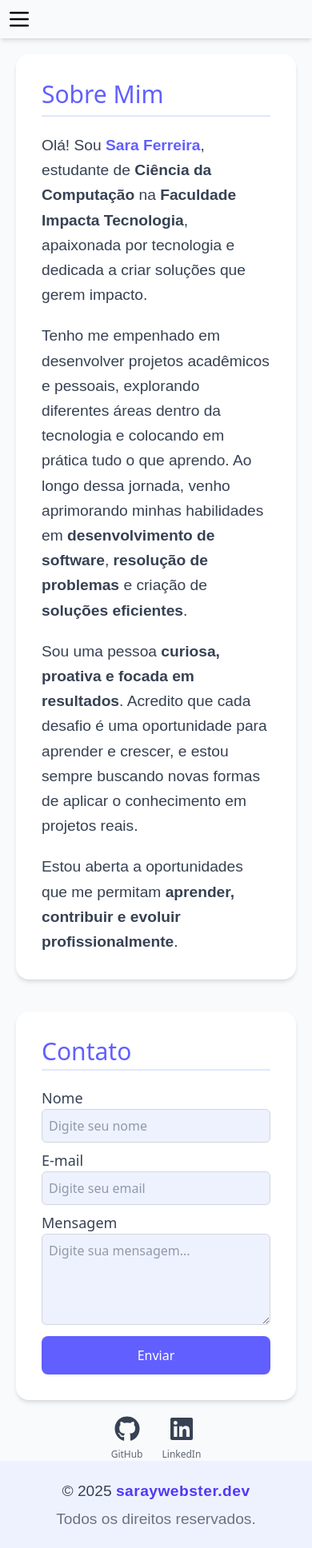
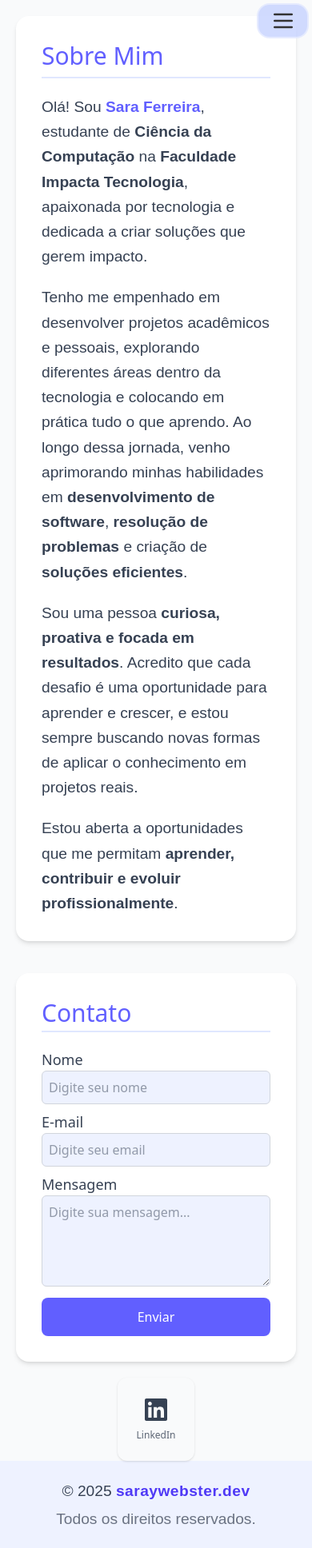
Before and after one commit to saraywebster/minimalist-portfolio, a React (Vite) app: page / in a window 390 px wide. Shown: the whole page at 80% size. Built offline with nearby package versions, Linux system fonts and the light colour scheme; a web font is replaced by a local one.

Commit message:
:construction: contact

```diff
--- a/src/components/contact/contact.tsx
+++ b/src/components/contact/contact.tsx
@@ -1,11 +1,15 @@
 import { Form } from "./form";
-import { IconsContact } from "./icons";
+import { CardLinkedIn } from "./icons";
 export const Contact = () => {
   return (
     <>
-      <section className="flex flex-col justify-center w-full space-y-5">
+      <section
+        className="flex flex-col justify-center  items-center w-full space-y-5"
+        id="contact"
+      >
         <Form />
-        <IconsContact />
+
+        <CardLinkedIn />
       </section>
     </>
   );
--- a/src/components/contact/icons.tsx
+++ b/src/components/contact/icons.tsx
@@ -1,13 +1,12 @@
 import { FaGithub, FaLinkedin } from "react-icons/fa";
 
-export const IconsContact = () => {
+export const Github = () => {
   return (
-    <div className="flex gap-6 justify-center">
     <a
       href="https://github.com/saraywebster"
       target="_blank"
       rel="noopener noreferrer"
-        aria-label="GitHub de Saray Webster"
+      aria-label="GitHub de Sara Ferreira - saraywebster"
       className="group flex flex-col items-center text-gray-700 hover:text-indigo-500 transition-all duration-300 ease-in-out"
     >
       <FaGithub
@@ -18,12 +17,16 @@ export const IconsContact = () => {
         GitHub
       </span>
     </a>
+  );
+};
 
+export const Linkedin = () => {
+  return (
     <a
-        href="https://linkedin.com/in/ferreirasa"
+      href="https://www.linkedin.com/in/ferreirasa/"
       target="_blank"
       rel="noopener noreferrer"
-        aria-label="LinkedIn de Saray Webster"
+      aria-label="Linkedin de Sara Ferreira"
       className="group flex flex-col items-center text-gray-700 hover:text-indigo-500 transition-all duration-300 ease-in-out"
     >
       <FaLinkedin
@@ -34,6 +37,15 @@ export const IconsContact = () => {
         LinkedIn
       </span>
     </a>
-    </div>
   );
 };
+
+export const CardLinkedIn = () => {
+  return (
+    <section className="shadow-sm rounded-xl max-w-3xl py-6 px-6">
+      <div className="flex flex-col items-center space-y-5">
+        <Linkedin />
+      </div>
+    </section>
+  );
+};
--- a/src/components/menu /nav.tsx
+++ b/src/components/menu /nav.tsx
@@ -6,7 +6,7 @@ export const Nav = () => {
 
   return (
     <span
-      className="space-y-5 lg:space-y-0 space-x-0 lg:space-x-5 flex flex-col lg:flex-row text-2xl text-center text-indigo-950"
+      className="space-y-5 lg:space-y-0 space-x-0 lg:space-x-5 flex flex-col lg:flex-row text-2xl text-center text-indigo-950 "
       style={{ fontFamily: "var(--font-body)" }}
     >
       <a
@@ -46,7 +46,7 @@ export const Nav = () => {
 
 export const MobileNav = () => {
   return (
-    <nav className="w-full h-screen flex flex-col relative justify-center items-center bg-gray-50 text-indigo-950">
+    <nav className="w-full p-13 border-gray-50 border-2 flex flex-col relative justify-center items-center bg-gray-50  text-indigo-950">
       <span className="flex flex-col">
         <Nav />
       </span>
@@ -57,7 +57,7 @@ export const MobileNav = () => {
 export const TabletNav = () => {
   return (
     <nav
-      className="w-full max-h-1/12 p-5 bg-gray-50 relative flex flex-col justify-center items-center text-indigo-950 shadow-md
+      className="w-full p-20 bg-gray-50 border-gray-50 border-2 relative flex flex-col justify-center items-center text-indigo-950
     "
     >
       <span className="flex flex-col">
@@ -69,7 +69,7 @@ export const TabletNav = () => {
 
 export const DesktopNav = () => {
   return (
-    <nav className="w-full flex flex-row p-3 items-center justify-evenly shadow-md bg-gray-50">
+    <nav className="w-full flex flex-row p-3 items-center justify-evenly bg-gray-50">
       <h1
         className="text-2xl md:block hidden text-indigo-950"
         style={{ fontFamily: "var(--font-title)" }}
--- a/src/components/menu /sidebar.tsx
+++ b/src/components/menu /sidebar.tsx
@@ -11,8 +11,11 @@ export const Sidebar = () => {
         <DesktopNav />
       </span>
 
-      <span className="block lg:hidden p-2 relative bg-gray-50 shadow-md">
-        <section onClick={() => setIsOpen(!isOpen)} className="cursor-pointer ">
+      <span className="block lg:hidden">
+        <section
+          onClick={() => setIsOpen(!isOpen)}
+          className="cursor-pointer bg-indigo-200 p-1 w-1/6 rounded-2xl flex justify-center items-center right-1 top-1 z-50 opacity-80 backdrop-blur-2xl fixed border-2 border-indigo-100 "
+        >
           <AnimatePresence mode="wait" initial={false}>
             <motion.div
               key={isOpen ? "close" : "menu"}
@@ -37,13 +40,13 @@ export const Sidebar = () => {
               animate={{ opacity: 1, x: 0 }}
               exit={{ opacity: 0, x: -50 }}
               transition={{ duration: 0.3 }}
-              className="absolute top-12 left-0 w-full shadow-lg z-40"
+              className="fixed right-0 "
             >
-              <span className="block md:hidden">
+              <span className="block md:hidden rounded-3xl shadow-md">
                 <MobileNav />
               </span>
 
-              <span className="hidden md:block lg:hidden">
+              <span className="hidden md:block lg:hidden shadow-md rounded-3xl">
                 <TabletNav />
               </span>
             </motion.div>
--- a/src/index.css
+++ b/src/index.css
@@ -31,15 +31,15 @@
 }
 
 ::-webkit-scrollbar-thumb {
-  background-color: black;
+  background-color: rgba(123, 75, 255, 0.767);
   border-radius: 10px;
-  border: 3px solid black;
+  border: 3px solid rgba(123, 75, 255, 0.767);
 }
 
 /* Firefox */
 body {
   scrollbar-width: thin;
-  scrollbar-color: #888 black;
+  scrollbar-color: #888 rgba(123, 75, 255, 0.767);
 }
 
 p {
```
Lines whose indentation alone changed are shown as unchanged.
